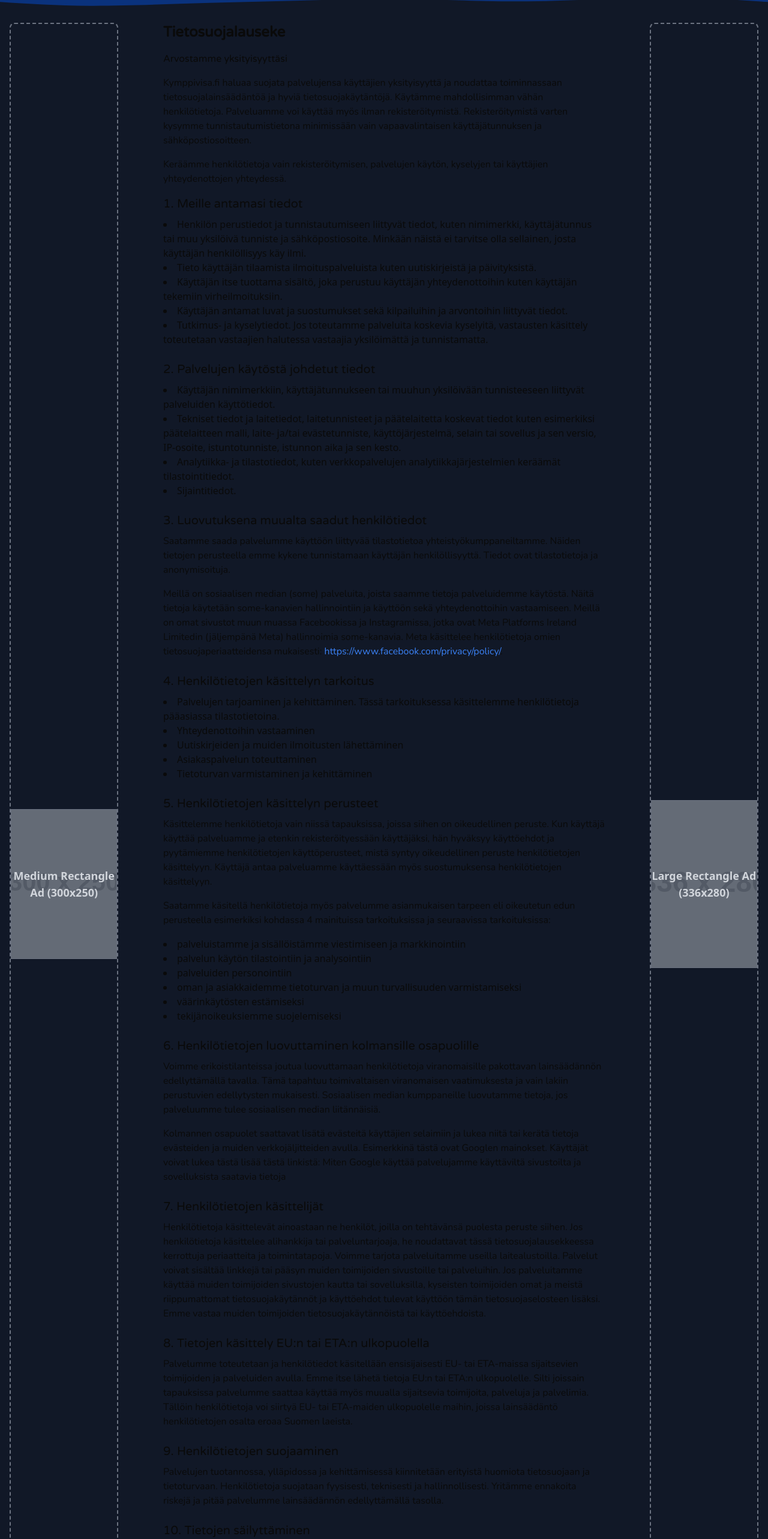
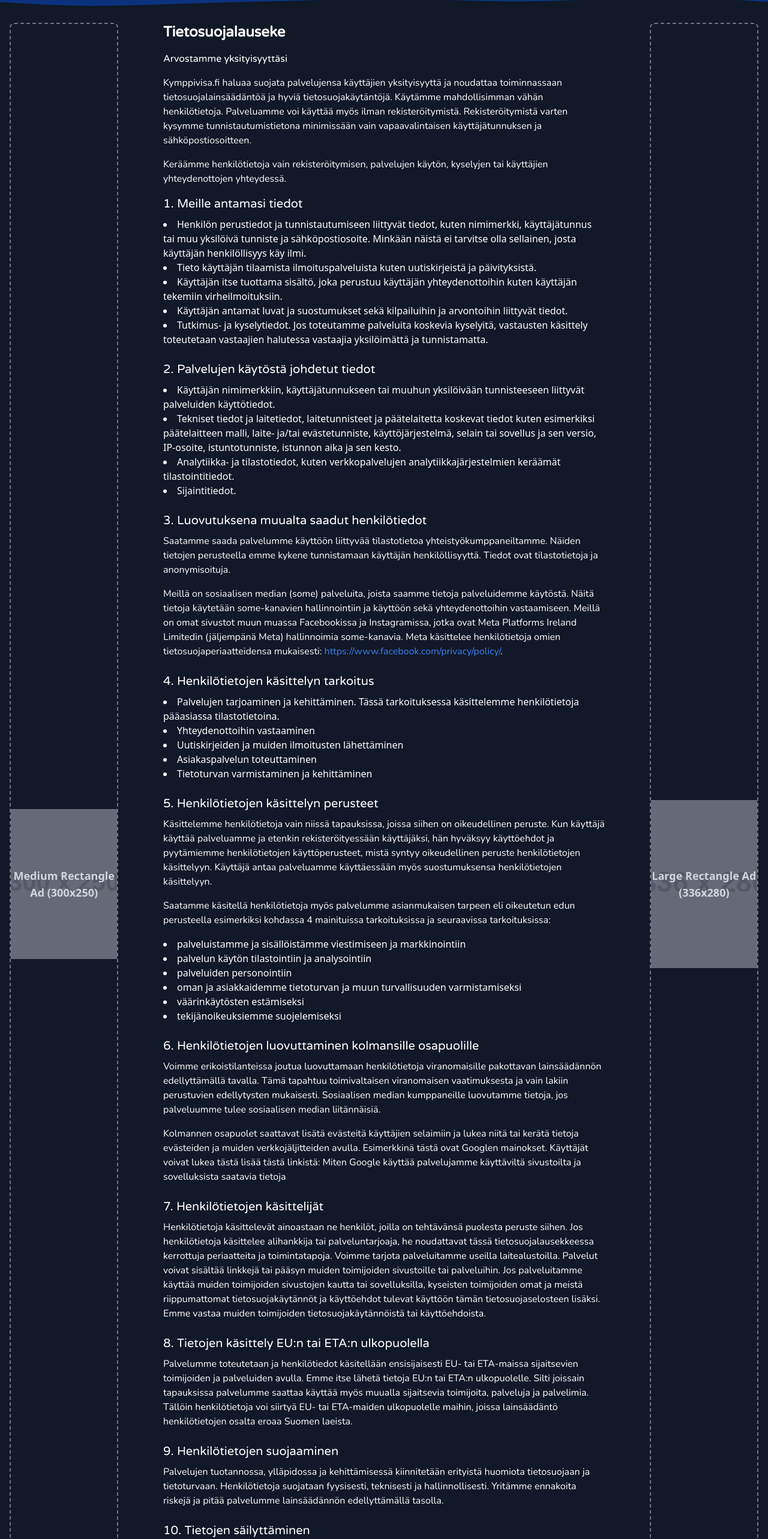
Before and after one commit to MetroHege/tietovisa-fe, a React (Vite) app: page /privacy-statement in a window 1280 px wide. Shown: the part 78-2644 px from the top of the page at 60% size. Built offline with nearby package versions, Linux system fonts and the light colour scheme.

Commit message:
dark mode fixes

```diff
--- a/src/views/PrivacyStatement.tsx
+++ b/src/views/PrivacyStatement.tsx
@@ -1,9 +1,13 @@
 const PrivacyStatement = () => {
   return (
     <div className="max-w-3xl mx-auto p-4 text-left">
-      <h1 className="text-2xl font-bold mb-4">Tietosuojalauseke</h1>
-      <h2 className="mb-4">Arvostamme yksityisyyttäsi</h2>
-      <p className="mb-4">
+      <h1 className="text-2xl font-bold mb-4 text-gray-900 dark:text-white">
+        Tietosuojalauseke
+      </h1>
+      <h2 className="mb-4 text-gray-900 dark:text-white">
+        Arvostamme yksityisyyttäsi
+      </h2>
+      <p className="mb-4 text-gray-900 dark:text-white">
         Kymppivisa.fi haluaa suojata palvelujensa käyttäjien yksityisyyttä ja
         noudattaa toiminnassaan tietosuojalainsäädäntöä ja hyviä
         tietosuojakäytäntöjä. Käytämme mahdollisimman vähän henkilötietoja.
@@ -11,12 +15,14 @@ const PrivacyStatement = () => {
         varten kysymme tunnistautumistietona minimissään vain vapaavalintaisen
         käyttäjätunnuksen ja sähköpostiosoitteen.
       </p>
-      <p className="mb-4">
+      <p className="mb-4 text-gray-900 dark:text-white">
         Keräämme henkilötietoja vain rekisteröitymisen, palvelujen käytön,
         kyselyjen tai käyttäjien yhteydenottojen yhteydessä.
       </p>
-      <h2 className="text-xl mb-2">1. Meille antamasi tiedot</h2>
-      <ul className="mb-6 list-disc list-inside">
+      <h2 className="text-xl mb-2 text-gray-900 dark:text-white">
+        1. Meille antamasi tiedot
+      </h2>
+      <ul className="mb-6 list-disc list-inside text-gray-900 dark:text-white">
         <li>
           Henkilön perustiedot ja tunnistautumiseen liittyvät tiedot, kuten
           nimimerkki, käyttäjätunnus tai muu yksilöivä tunniste ja
@@ -41,8 +47,10 @@ const PrivacyStatement = () => {
           vastaajia yksilöimättä ja tunnistamatta.
         </li>
       </ul>
-      <h2 className="text-xl mb-2">2. Palvelujen käytöstä johdetut tiedot</h2>
-      <ul className="mb-6 list-disc list-inside">
+      <h2 className="text-xl mb-2 text-gray-900 dark:text-white">
+        2. Palvelujen käytöstä johdetut tiedot
+      </h2>
+      <ul className="mb-6 list-disc list-inside text-gray-900 dark:text-white">
         <li>
           Käyttäjän nimimerkkiin, käyttäjätunnukseen tai muuhun yksilöivään
           tunnisteeseen liittyvät palveluiden käyttötiedot.
@@ -59,16 +67,16 @@ const PrivacyStatement = () => {
         </li>
         <li>Sijaintitiedot.</li>
       </ul>
-      <h2 className="text-xl mb-2">
+      <h2 className="text-xl mb-2 text-gray-900 dark:text-white">
         3. Luovutuksena muualta saadut henkilötiedot
       </h2>
-      <p className="mb-4">
+      <p className="mb-4 text-gray-900 dark:text-white">
         Saatamme saada palvelumme käyttöön liittyvää tilastotietoa
         yhteistyökumppaneiltamme. Näiden tietojen perusteella emme kykene
         tunnistamaan käyttäjän henkilöllisyyttä. Tiedot ovat tilastotietoja ja
         anonymisoituja.
       </p>
-      <p className="mb-6">
+      <p className="mb-6 text-gray-900 dark:text-white">
         Meillä on sosiaalisen median (some) palveluita, joista saamme tietoja
         palveluidemme käytöstä. Näitä tietoja käytetään some-kanavien
         hallinnointiin ja käyttöön sekä yhteydenottoihin vastaamiseen. Meillä on
@@ -86,8 +94,10 @@ const PrivacyStatement = () => {
         </a>
         .
       </p>
-      <h2 className="text-xl mb-2">4. Henkilötietojen käsittelyn tarkoitus</h2>
-      <ul className="mb-6 list-disc list-inside">
+      <h2 className="text-xl mb-2 text-gray-900 dark:text-white">
+        4. Henkilötietojen käsittelyn tarkoitus
+      </h2>
+      <ul className="mb-6 list-disc list-inside text-gray-900 dark:text-white">
         <li>
           Palvelujen tarjoaminen ja kehittäminen. Tässä tarkoituksessa
           käsittelemme henkilötietoja pääasiassa tilastotietoina.
@@ -97,8 +107,10 @@ const PrivacyStatement = () => {
         <li>Asiakaspalvelun toteuttaminen</li>
         <li>Tietoturvan varmistaminen ja kehittäminen</li>
       </ul>
-      <h2 className="text-xl mb-2">5. Henkilötietojen käsittelyn perusteet</h2>
-      <p className="mb-4">
+      <h2 className="text-xl mb-2 text-gray-900 dark:text-white">
+        5. Henkilötietojen käsittelyn perusteet
+      </h2>
+      <p className="mb-4 text-gray-900 dark:text-white">
         Käsittelemme henkilötietoja vain niissä tapauksissa, joissa siihen on
         oikeudellinen peruste. Kun käyttäjä käyttää palveluamme ja etenkin
         rekisteröityessään käyttäjäksi, hän hyväksyy käyttöehdot ja pyytämiemme
@@ -106,12 +118,12 @@ const PrivacyStatement = () => {
         henkilötietojen käsittelyyn. Käyttäjä antaa palveluamme käyttäessään
         myös suostumuksensa henkilötietojen käsittelyyn.
       </p>
-      <p className="mb-4">
+      <p className="mb-4 text-gray-900 dark:text-white">
         Saatamme käsitellä henkilötietoja myös palvelumme asianmukaisen tarpeen
         eli oikeutetun edun perusteella esimerkiksi kohdassa 4 mainituissa
         tarkoituksissa ja seuraavissa tarkoituksissa:
       </p>
-      <ul className="mb-6 list-disc list-inside">
+      <ul className="mb-6 list-disc list-inside text-gray-900 dark:text-white">
         <li>palveluistamme ja sisällöistämme viestimiseen ja markkinointiin</li>
         <li>palvelun käytön tilastointiin ja analysointiin</li>
         <li>palveluiden personointiin</li>
@@ -122,10 +134,10 @@ const PrivacyStatement = () => {
         <li>väärinkäytösten estämiseksi</li>
         <li>tekijänoikeuksiemme suojelemiseksi</li>
       </ul>
-      <h2 className="text-xl mb-2">
+      <h2 className="text-xl mb-2 text-gray-900 dark:text-white">
         6. Henkilötietojen luovuttaminen kolmansille osapuolille
       </h2>
-      <p className="mb-4">
+      <p className="mb-4 text-gray-900 dark:text-white">
         Voimme erikoistilanteissa joutua luovuttamaan henkilötietoja
         viranomaisille pakottavan lainsäädännön edellyttämällä tavalla. Tämä
         tapahtuu toimivaltaisen viranomaisen vaatimuksesta ja vain lakiin
@@ -133,15 +145,17 @@ const PrivacyStatement = () => {
         luovutamme tietoja, jos palveluumme tulee sosiaalisen median
         liitännäisiä.
       </p>
-      <p className="mb-6">
+      <p className="mb-6 text-gray-900 dark:text-white">
         Kolmannen osapuolet saattavat lisätä evästeitä käyttäjien selaimiin ja
         lukea niitä tai kerätä tietoja evästeiden ja muiden verkkojäljitteiden
         avulla. Esimerkkinä tästä ovat Googlen mainokset. Käyttäjät voivat lukea
         tästä lisää tästä linkistä: Miten Google käyttää palvelujamme
         käyttäviltä sivustoilta ja sovelluksista saatavia tietoja
       </p>
-      <h2 className="text-xl mb-2">7. Henkilötietojen käsittelijät</h2>
-      <p className="mb-6">
+      <h2 className="text-xl mb-2 text-gray-900 dark:text-white">
+        7. Henkilötietojen käsittelijät
+      </h2>
+      <p className="mb-6 text-gray-900 dark:text-white">
         Henkilötietoja käsittelevät ainoastaan ne henkilöt, joilla on tehtävänsä
         puolesta peruste siihen. Jos henkilötietoja käsittelee alihankkija tai
         palveluntarjoaja, he noudattavat tässä tietosuojalausekkeessa kerrottuja
@@ -153,10 +167,10 @@ const PrivacyStatement = () => {
         käyttöehdot tulevat käyttöön tämän tietosuojaselosteen lisäksi. Emme
         vastaa muiden toimijoiden tietosuojakäytännöistä tai käyttöehdoista.
       </p>
-      <h2 className="text-xl mb-2">
+      <h2 className="text-xl mb-2 text-gray-900 dark:text-white">
         8. Tietojen käsittely EU:n tai ETA:n ulkopuolella
       </h2>
-      <p className="mb-6">
+      <p className="mb-6 text-gray-900 dark:text-white">
         Palvelumme toteutetaan ja henkilötiedot käsitellään ensisijaisesti EU-
         tai ETA-maissa sijaitsevien toimijoiden ja palveluiden avulla. Emme itse
         lähetä tietoja EU:n tai ETA:n ulkopuolelle. Silti joissain tapauksissa
@@ -165,15 +179,19 @@ const PrivacyStatement = () => {
         ETA-maiden ulkopuolelle maihin, joissa lainsäädäntö henkilötietojen
         osalta eroaa Suomen laeista.
       </p>
-      <h2 className="text-xl mb-2">9. Henkilötietojen suojaaminen</h2>
-      <p className="mb-6">
+      <h2 className="text-xl mb-2 text-gray-900 dark:text-white">
+        9. Henkilötietojen suojaaminen
+      </h2>
+      <p className="mb-6 text-gray-900 dark:text-white">
         Palvelujen tuotannossa, ylläpidossa ja kehittämisessä kiinnitetään
         erityistä huomiota tietosuojaan ja tietoturvaan. Henkilötietoja
         suojataan fyysisesti, teknisesti ja hallinnollisesti. Yritämme ennakoita
         riskejä ja pitää palvelumme lainsäädännön edellyttämällä tasolla.
       </p>
-      <h2 className="text-xl mb-2">10. Tietojen säilyttäminen</h2>
-      <p className="mb-6">
+      <h2 className="text-xl mb-2 text-gray-900 dark:text-white">
+        10. Tietojen säilyttäminen
+      </h2>
+      <p className="mb-6 text-gray-900 dark:text-white">
         Säilytämme käyttäjien tietoja palvelun toteuttamiseksi, ylläpitämiseksi
         ja kehittämiseksi tarvittavan ajan. Tietoja säilytetään vain niin kauan,
         kuin on tarpeen tietosuojalausekkeessä kerrottuja tarkoituksia varten.
@@ -182,15 +200,21 @@ const PrivacyStatement = () => {
         arvonnan tai kilpailun päätyttyä lukuunottamatta voittajia ja erikseen
         huomioituja osallistujia, tosin nämäkin tiedot voidaan poistaa.
       </p>
-      <h2 className="text-xl mb-2">11. Oikeuksien käyttäminen</h2>
-      <p className="mb-6">
+      <h2 className="text-xl mb-2 text-gray-900 dark:text-white">
+        11. Oikeuksien käyttäminen
+      </h2>
+      <p className="mb-6 text-gray-900 dark:text-white">
         Palvelumme käyttäjillä on oikeus tarkastaa tietonsa ja saada tieto,
         miten niitä käsitellään. Käyttäjä voi pyytää virhetietojen oikaisua ja
         tietojen poistamista. Käyttäjällä on oikeus peruuttaa suostumuksensa
         henkilötietojen käsittelyyn.
       </p>
-      <h2 className="text-xl mb-2">12. Rekisterinpitäjä</h2>
-      <p>Henkilötietojesi rekisterinpitäjänä toimii Pressmen Finland Oy.</p>
+      <h2 className="text-xl mb-2 text-gray-900 dark:text-white">
+        12. Rekisterinpitäjä
+      </h2>
+      <p className="text-gray-900 dark:text-white">
+        Henkilötietojesi rekisterinpitäjänä toimii Pressmen Finland Oy.
+      </p>
     </div>
   );
 };
--- a/src/views/TermsOfUse.tsx
+++ b/src/views/TermsOfUse.tsx
@@ -1,12 +1,16 @@
 const TermsOfUse = () => {
   return (
     <div className="max-w-3xl mx-auto p-4 text-left">
-      <h1 className="text-2xl font-bold mb-4">Käyttöehdot</h1>
-      <h2 className="mb-4">
+      <h1 className="text-2xl font-bold mb-4 text-gray-900 dark:text-white">
+        Käyttöehdot
+      </h1>
+      <h2 className="mb-4 text-gray-900 dark:text-white">
         Nämä ehdot tulevat voimaan 1.1.2024 ja ovat voimassa toistaiseksi.
       </h2>
-      <h2 className="text-xl mb-2">Soveltamiskohde</h2>
-      <p className="mb-6">
+      <h2 className="text-xl mb-2 text-gray-900 dark:text-white">
+        Soveltamiskohde
+      </h2>
+      <p className="mb-6 text-gray-900 dark:text-white">
         Näitä käyttöehtoja sovelletaan Kymppivisa.fi-sivuston (jäljempänä myös
         ”palveluntarjoaja” ja ”ylläpitäjä”) palveluihin (jäljempänä ”palvelut”)
         ja niiden käyttöön. Palvelujen käyttäjä (myöhemmin näissä ehdoissa
@@ -14,13 +18,15 @@ const TermsOfUse = () => {
         noudattamaan niitä. Käyttäjä sitoutuu noudattamaan myös muita
         palveluihin liittyviä rajoituksia, ehtoja ja ohjeita.
       </p>
-      <h2 className="text-xl mb-2">Palveluiden käyttö</h2>
-      <p className="mb-4">
+      <h2 className="text-xl mb-2 text-gray-900 dark:text-white">
+        Palveluiden käyttö
+      </h2>
+      <p className="mb-4 text-gray-900 dark:text-white">
         Käyttäjä saa palveluihin rajoitetun käyttöoikeuden ja käyttää niitä
         omalla vastuullaan. Käyttäjän pitää käyttää palveluita käyttöehtojen ja
         käyttöön soveltuvien lakien ja muiden säädösten mukaisesti.
       </p>
-      <p className="mb-4">
+      <p className="mb-4 text-gray-900 dark:text-white">
         Käyttäjä maksaa itse palveluiden käyttökustannukset, jotka johtuvat
         palveluiden käyttöön tarvittavista laitteista, tietokoneohjelmista ja
         tietoliikenteestä. Käyttäjä ei saa käyttää palveluiden sisältöä muuhun
@@ -30,7 +36,7 @@ const TermsOfUse = () => {
         ennalta ilmoittamatta estää palveluiden käytön ja sulkea palvelut
         määräajaksi, toistaiseksi tai lopullisesti.
       </p>
-      <p className="mb-4">
+      <p className="mb-4 text-gray-900 dark:text-white">
         Palveluntarjoaja ei takaa, että palvelut toimivat virheettä, esteettä
         tai ilman katkoja. Palveluita voidaan huoltaa, kehittää ja sulkea
         osittain tai kokonaan ilmoittamatta siitä etukäteen. Palveluntarjoaja ei
@@ -38,21 +44,23 @@ const TermsOfUse = () => {
         seurauksista. Palveluntarjoaja pyrkii kertomaan tiedossa olevista
         huolloista, katkoista ja puutteista etukäteen.
       </p>
-      <p className="mb-4">
+      <p className="mb-4 text-gray-900 dark:text-white">
         Palveluntarjoaja tai sen sopimuskumppanit eivät vastaa vahingoista,
         jotka aiheutuvat palvelun käytöstä käyttäjälle tai tämän käyttämille
         laitteille tai ohjelmistoille tai niiden sisältämille tiedoille. Tämä
         koskee myös tietoturvariskejä kuten tietokoneviruksia ja
         tietovarkauksia.
       </p>
-      <p className="mb-6">
+      <p className="mb-6 text-gray-900 dark:text-white">
         Jos palveluissa on ominaisuuksia, jotka perustuvat kolmansien osapuolten
         (kuten mainostajat ja sosiaalisen median palvelut) tuottamaan aineistoon
         tai palveluihin, sovelletaan kyseisten ominaisuuksien osalta kyseisten
         osapuolten käyttöehtoja ja tietosuojalausekkeita.
       </p>
-      <h2 className="text-xl mb-2">Käyttäjätunnukset</h2>
-      <p className="mb-4">
+      <h2 className="text-xl mb-2 text-gray-900 dark:text-white">
+        Käyttäjätunnukset
+      </h2>
+      <p className="mb-4 text-gray-900 dark:text-white">
         Käyttäjällä voi olla väliaikainen tai pysyvästi rekisteröity
         käyttäjätunnus palveluiden käyttämiseen. Tunnuksen saa aloittamalla
         palveluiden käytön. Tunnuksia ei saa luovuttaa muiden käyttöön eikä
@@ -63,50 +71,54 @@ const TermsOfUse = () => {
         poistaa niitä koskevat tiedot. Palveluntarjoaja tulkitsee, mikä on
         väärinkäyttöä.
       </p>
-      <p className="mb-6">
+      <p className="mb-6 text-gray-900 dark:text-white">
         Palveluita ei saa käyttää toiseen, tunnistettavaan henkilöön
         viittaavilla nimillä tai yhteystiedoilla. Loukkaavien nimien, tunnusten
         ja yhteystietojen käyttäminen on kielletty.
       </p>
-      <h2 className="text-xl mb-2">Palveluiden ylläpitäjän oikeudet</h2>
-      <p className="mb-4">
+      <h2 className="text-xl mb-2 text-gray-900 dark:text-white">
+        Palveluiden ylläpitäjän oikeudet
+      </h2>
+      <p className="mb-4 text-gray-900 dark:text-white">
         Palveluiden sisältö ja ulkoasu on suojattu tekijänoikeuksilla Suomen
         lakien ja säädösten sekä kansainvälisten sopimusten mukaan. Palveluiden
         kaikki omistusoikeudet, tekijänoikeudet, tavaramerkkioikeudet ja kaikki
         muut immateriaalioikeudet ovat Pressmen Finland Oy:llä ja sen
         sopimuskumppaneilla.
       </p>
-      <p className="mb-4">
+      <p className="mb-4 text-gray-900 dark:text-white">
         Käyttäjällä ei ole oikeutta käyttää, tallentaa, julkaista, saattaa
         muiden saataville, lähettää edelleen tai muutoin hyödyntää palveluita
         tavalla, joka loukkaa Pressmen Finland Oy:n tai sen sopimuskumppanien
         oikeuksia.
       </p>
-      <p className="mb-4">
+      <p className="mb-4 text-gray-900 dark:text-white">
         Palveluiden sisältöä ei saa käyttää tekoälyn tai siihen perustuvien
         palveluiden käyttöön eikä kehittämiseen, ei edes niiden kehittämistä tai
         kouluttamista varten.
       </p>
-      <p className="mb-4">
+      <p className="mb-4 text-gray-900 dark:text-white">
         Palveluiden ylläpitäjällä on oikeus korvauksetta käyttää, muokata,
         muuntaa, julkaista ja edelleenluovuttaa aineistoa, jonka käyttäjä on
         toimittanut. Tämä ei koske käyttäjän henkilötietoja.
       </p>
-      <p className="mb-4">
+      <p className="mb-4 text-gray-900 dark:text-white">
         Ylläpitäjällä on kaikki oikeudet palveluissa julkaistuun aineistoon,
         joka perustuu käyttäjän toimittamaan aineistoon, oli kyseinen aineisto
         muokattua tai ei. Palveluiden ylläpitäjä ei vastaa, jos käyttäjän
         toimittama aineisto loukkaa kolmannen osapuolen oikeuksia,
         tekijänoikeuksia tai muita immateriaalioikeuksia.
       </p>
-      <p className="mb-6">
+      <p className="mb-6 text-gray-900 dark:text-white">
         Palveluiden ylläpitäjällä on oikeus tehdä näihin ehtoihin muutoksia
         vapaasti. Ylläpitäjä pyrkii ilmoittamaan muutoksista etukäteen. Jos
         muutokset johtuvat lainsäädännöstä tai viranomaistoimista, ne voivat
         tulla voimaan ilman eri ilmoitusta.
       </p>
-      <h2 className="text-xl mb-2">Linkittäminen</h2>
-      <p className="mb-6">
+      <h2 className="text-xl mb-2 text-gray-900 dark:text-white">
+        Linkittäminen
+      </h2>
+      <p className="mb-6 text-gray-900 dark:text-white">
         Käyttäjä saa julkaista omilla nettisivuillaan tai sosiaalisessa mediassa
         linkin Kymppivisa.fi:n aloitussivulle, jos linkittäminen on hyvän tavan
         mukaista. Linkittäminen ei ole sallittua, jos se on loukkaavaa,
@@ -117,13 +129,15 @@ const TermsOfUse = () => {
         hyötymistarkoituksessa, jos siihen ei ole Kymppivisa.fi:n
         oikeudenomistajien lupaa ja kirjallista suostumusta.
       </p>
-      <h2 className="text-xl mb-2">Palveluiden ylläpitäjän vastuu</h2>
-      <p className="mb-4">
+      <h2 className="text-xl mb-2 text-gray-900 dark:text-white">
+        Palveluiden ylläpitäjän vastuu
+      </h2>
+      <p className="mb-4 text-gray-900 dark:text-white">
         Kymppivisa.fin ylläpitäjä vastaa palveluiden ja niiden sisällön
         lainmukaisuudesta ja oikeellisuudesta. Palveluiden sisällön käyttö
         tapahtuu käyttäjän omalla vastuulla ja riskillä.
       </p>
-      <p className="mb-6">
+      <p className="mb-6 text-gray-900 dark:text-white">
         Kymppivisa.fin ylläpitäjä ei ole vastuussa eikä korvausvelvollinen, jos
         palveluissa on virhe, puute, käyttökatko, virhetoiminto tai muu ongelma
         tai jos käyttäjän laitteisiin tai ohjelmiin tulee vikoja, häiriöitä tai
@@ -135,15 +149,15 @@ const TermsOfUse = () => {
         vaadittava kahden kuukauden kuluessa siitä, kun hän havaitsi tai hänen
         olisi pitänyt havaita väittämänsä vahingon korvausperuste.
       </p>
-      <h2 className="text-xl mb-2">Tietosuoja</h2>
-      <p className="mb-6">
+      <h2 className="text-xl mb-2 text-gray-900 dark:text-white">Tietosuoja</h2>
+      <p className="mb-6 text-gray-900 dark:text-white">
         Kymppivisa.fin ylläpitäjä käsittelee käyttäjien henkilötietoja
         palveluiden tietosuojalausekkeen ja tietosuojaa koskevan lainsäädännön
         ja viranomaismääräysten mukaan. Palveluissa käytetään evästeitä
         palvelujen evästekäytännön mukaan.
       </p>
-      <h2 className="text-xl mb-2">Muut asiat</h2>
-      <p className="mb-4">
+      <h2 className="text-xl mb-2 text-gray-900 dark:text-white">Muut asiat</h2>
+      <p className="mb-4 text-gray-900 dark:text-white">
         Palveluihin ja niiden käyttöehtoihin sovelletaan Suomen lakia.
         Mahdolliset erimielisyydet käyttäjien tai kolmansien osapuolten kanssa
         pyritään ratkaisemaan neuvotteluilla. Nämä käyttöehdot eivät rajoita
```
Also changed, not shown: src/views/CookiePolicy.tsx (+23 -15 lines).
